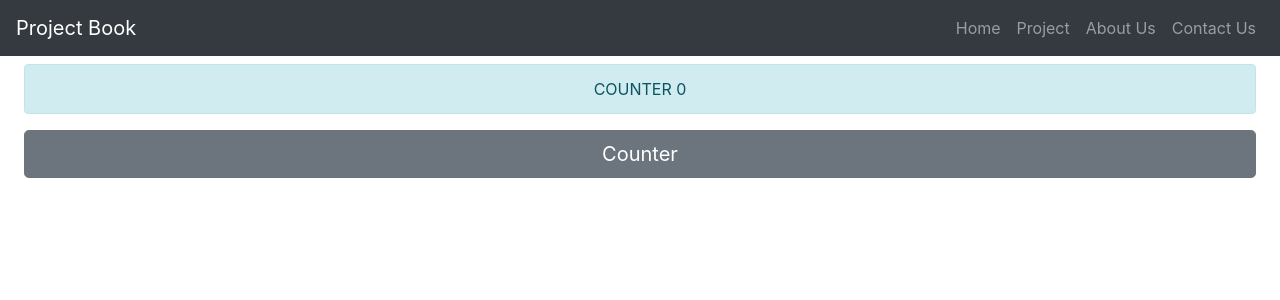
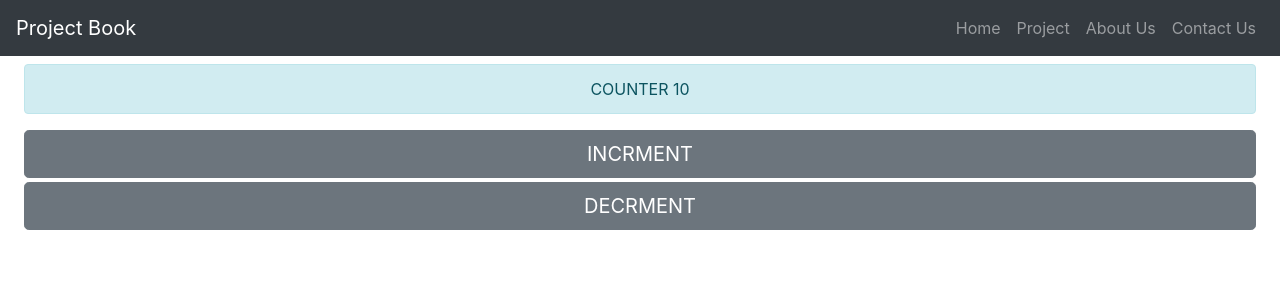
Before and after one commit to cg-201/react-app-demo5, a React (Create React App) app: page /project in a window 1280 px wide. Shown: the top 300 px of the page. Built offline with nearby package versions, Linux system fonts and the light colour scheme.

Commit message:
basic coutner opeation using redux.

```diff
--- a/src/components/Project.js
+++ b/src/components/Project.js
@@ -1,19 +1,31 @@
 import { useState } from "react";
+import { useDispatch, useSelector } from "react-redux";
 
 export function Project() {
-  const [counter, setCounter] = useState(0);
+  const state = useSelector((state) => state);
+  const dispatch = useDispatch();
 
-  const increment = () => setCounter(counter + 1);
+  const increment = () => dispatch({ type: "INC" });
+  const decrment = () => dispatch({ type: "DEC" });
 
   return (
     <div className="mx-4">
-      <div className="alert alert-info mt-2 text-center">COUNTER {counter}</div>
+      <div className="alert alert-info mt-2 text-center">
+        COUNTER {state.counter}
+      </div>
 
       <input
         className="btn btn-secondary btn-lg w-100"
         type="button"
         onClick={() => increment()}
-        value="Counter"
+        value="INCRMENT"
+      />
+
+      <input
+        className="btn btn-secondary mt-1 btn-lg w-100"
+        type="button"
+        onClick={() => decrment()}
+        value="DECRMENT"
       />
     </div>
   );
--- a/src/redux/store.js
+++ b/src/redux/store.js
@@ -16,7 +16,16 @@ const initState = {
  * State is the Initial State.
  */
 function AppReducer(state = initState, action) {
-  return state;
+  switch (action.type) {
+    case "INC":
+      // updated state
+      return { ...state, counter: state.counter + 1 };
+
+    case "DEC":
+      return { ...state, counter: state.counter - 1 };
+    default:
+      return state;
+  }
 }
 
 const store = createStore(AppReducer);
```
